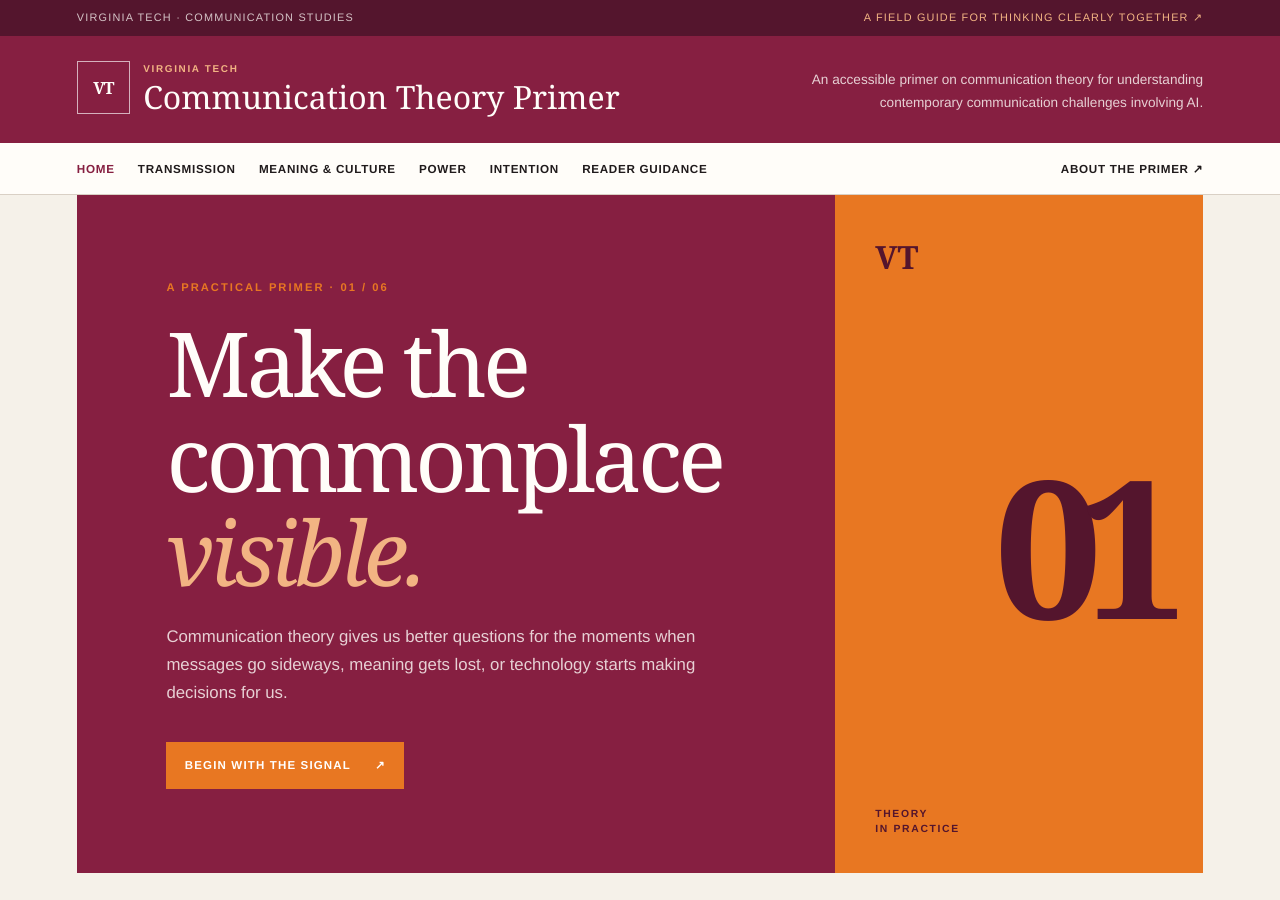
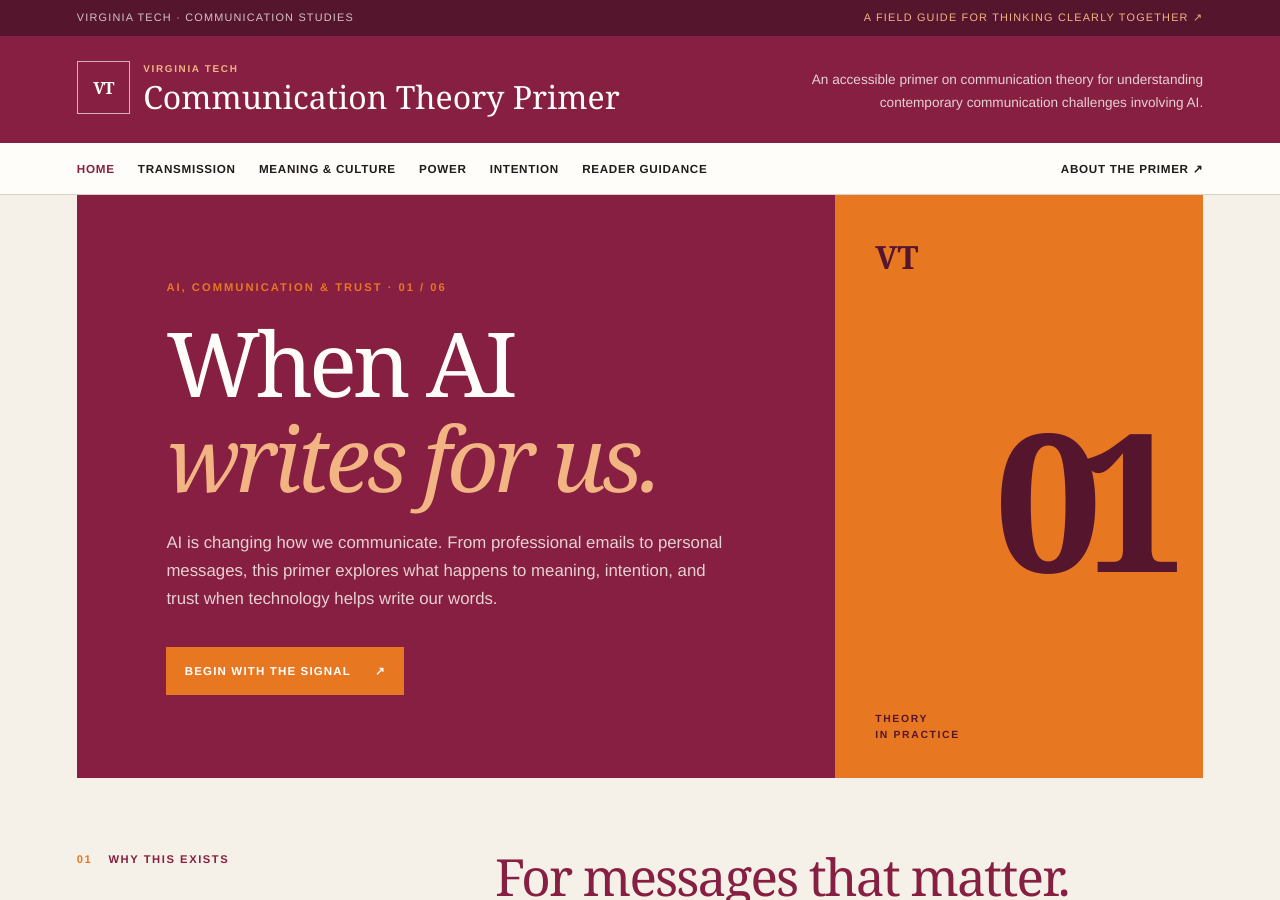
Before and after one commit to gsamuel2004/Primer, a Jekyll site: the page built from index.md, in a window 1280 px wide and 900 px high. Built offline with Jekyll 4.4.1, drawn with Linux system fonts in a browser that asks for light colours.

Commit message:
Personalize homepage for AI communication primer

```diff
--- a/index.md
+++ b/index.md
@@ -6,9 +6,9 @@ description: Home page for a communication theory primer project.
 
 <section class="hero" aria-labelledby="home-overview">
   <div class="hero-copy">
-    <p class="eyebrow">A practical primer · 01 / 06</p>
-    <h1 id="home-overview">Make the commonplace <em>visible.</em></h1>
-    <p class="hero-lead">Communication theory gives us better questions for the moments when messages go sideways, meaning gets lost, or technology starts making decisions for us.</p>
+    <p class="eyebrow">AI, COMMUNICATION & TRUST · 01 / 06</p>
+    <h1 id="home-overview">When AI <em>writes for us.</em></h1>
+    <p class="hero-lead">AI is changing how we communicate. From professional emails to personal messages, this primer explores what happens to meaning, intention, and trust when technology helps write our words.</p>
     <a class="button button-primary" href="{{ '/theory/transmission-limits/' | relative_url }}">Begin with the signal <span aria-hidden="true">↗</span></a>
   </div>
   <div class="hero-index" aria-hidden="true"><span>VT</span><strong>01</strong><small>THEORY<br>IN PRACTICE</small></div>
```
